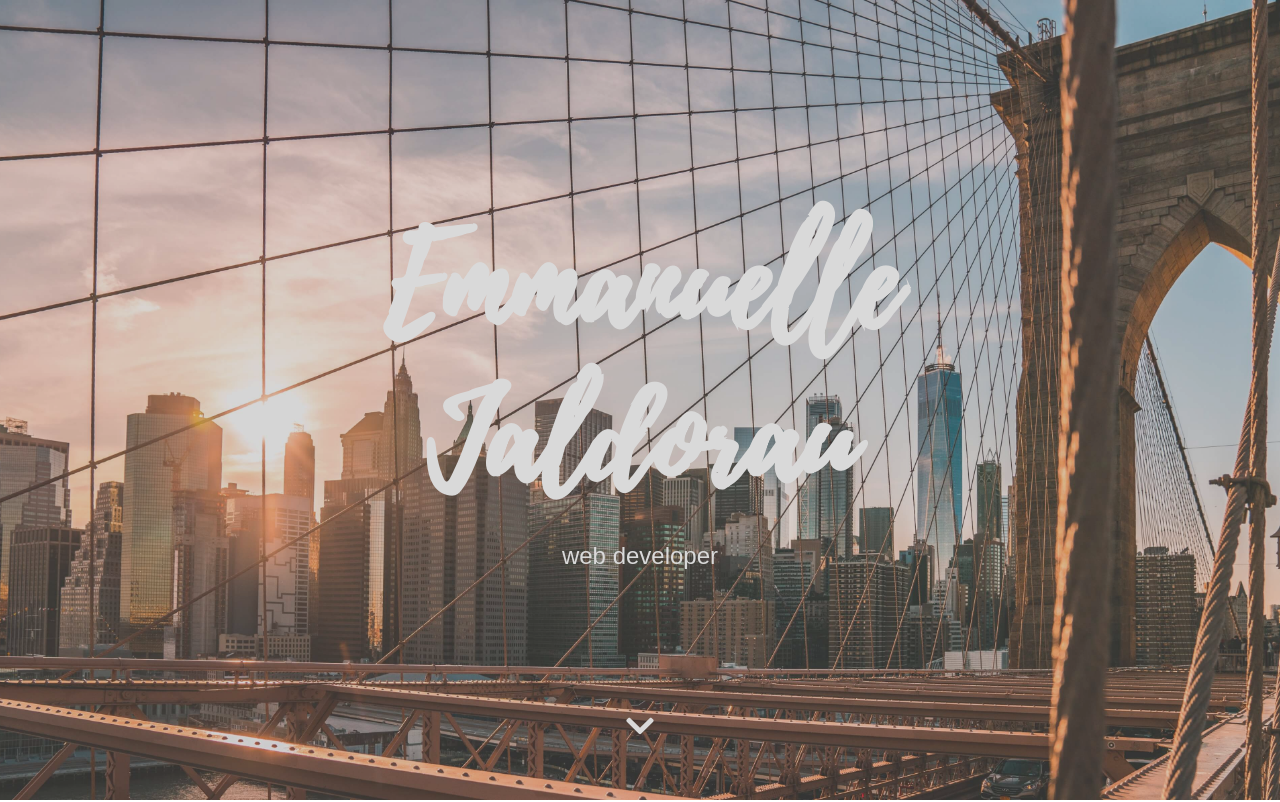
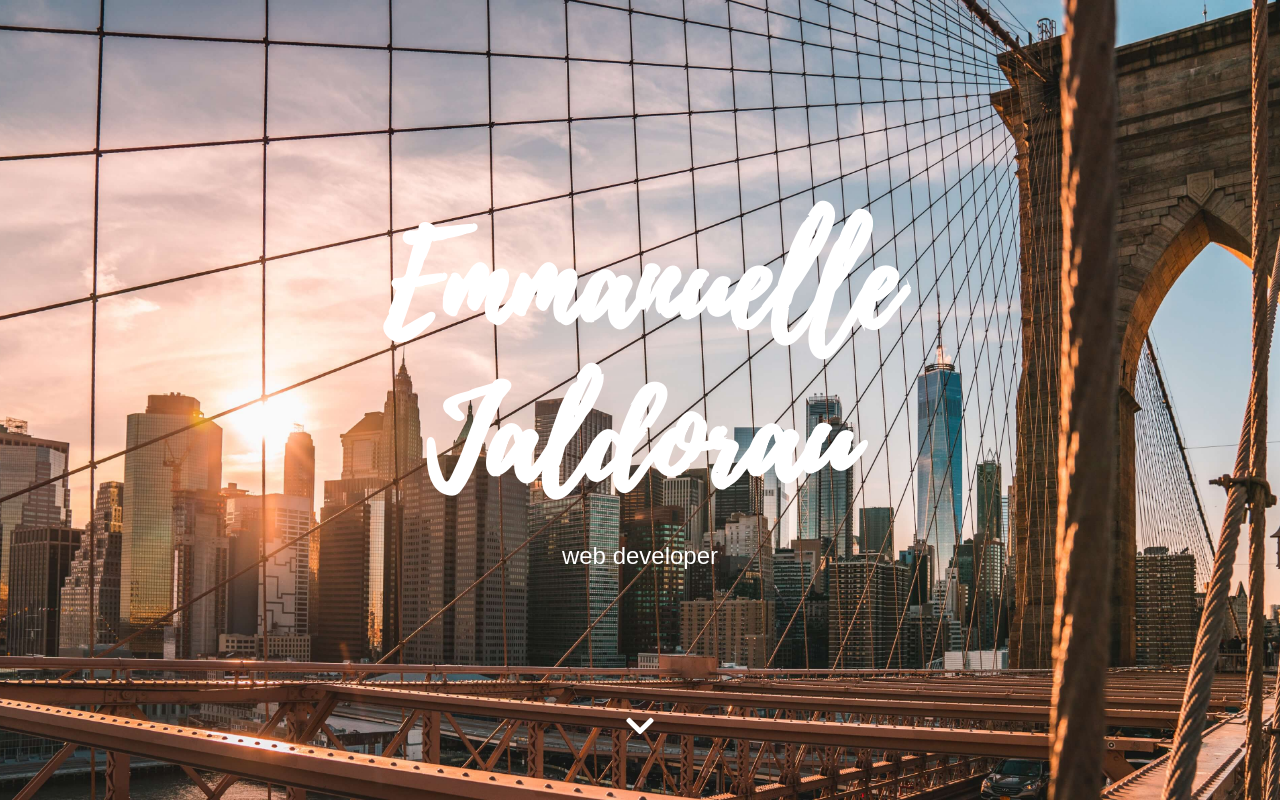
Before and after one commit to emmanuellejaldorau/my-portfolio, a React (Create React App) app: page / in a window 1280 px wide. Shown: the top 802 px of the page. Built offline with nearby package versions, Linux system fonts and the light colour scheme.

Commit message:
fix(header): removed the contrast

```diff
--- a/src/App.css
+++ b/src/App.css
@@ -34,7 +34,6 @@ body {
   background-size: cover;
   background-position: center;
   min-height: 100vh;
-  filter: contrast(70%);
   display:flex;
   flex-direction: column;
   justify-content: space-around;
```
